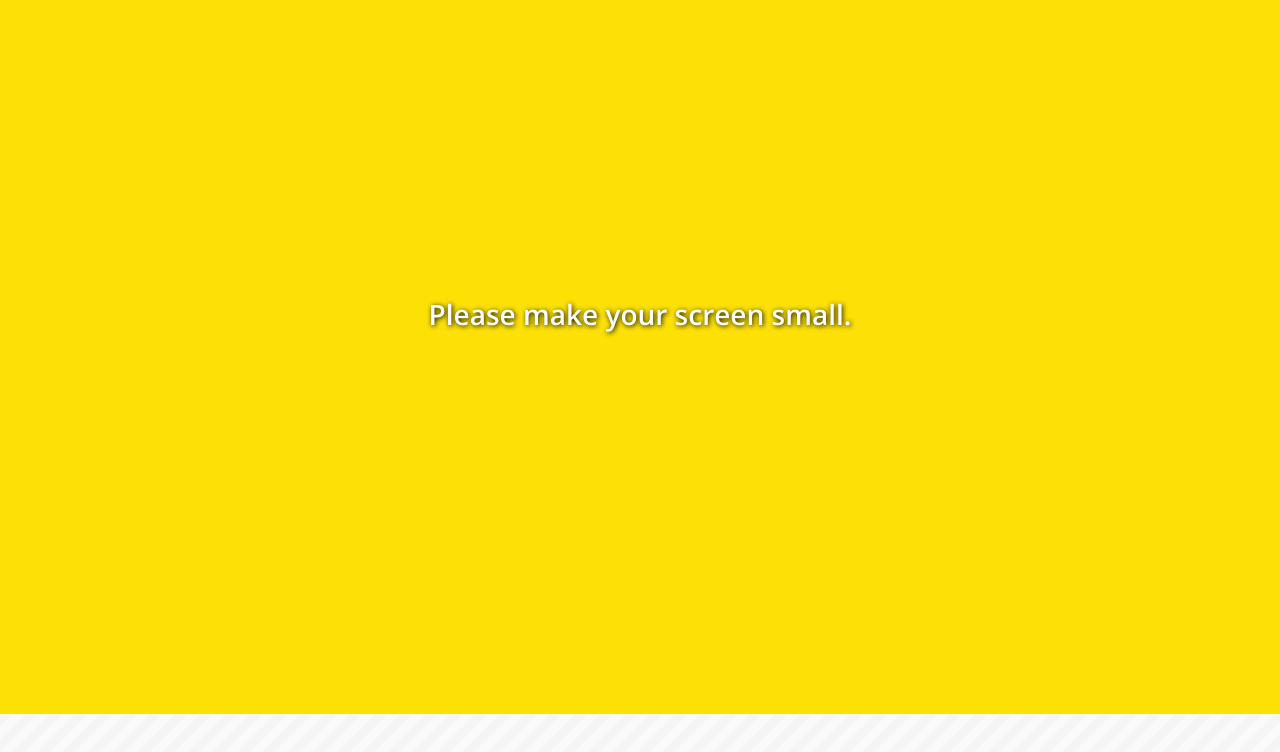
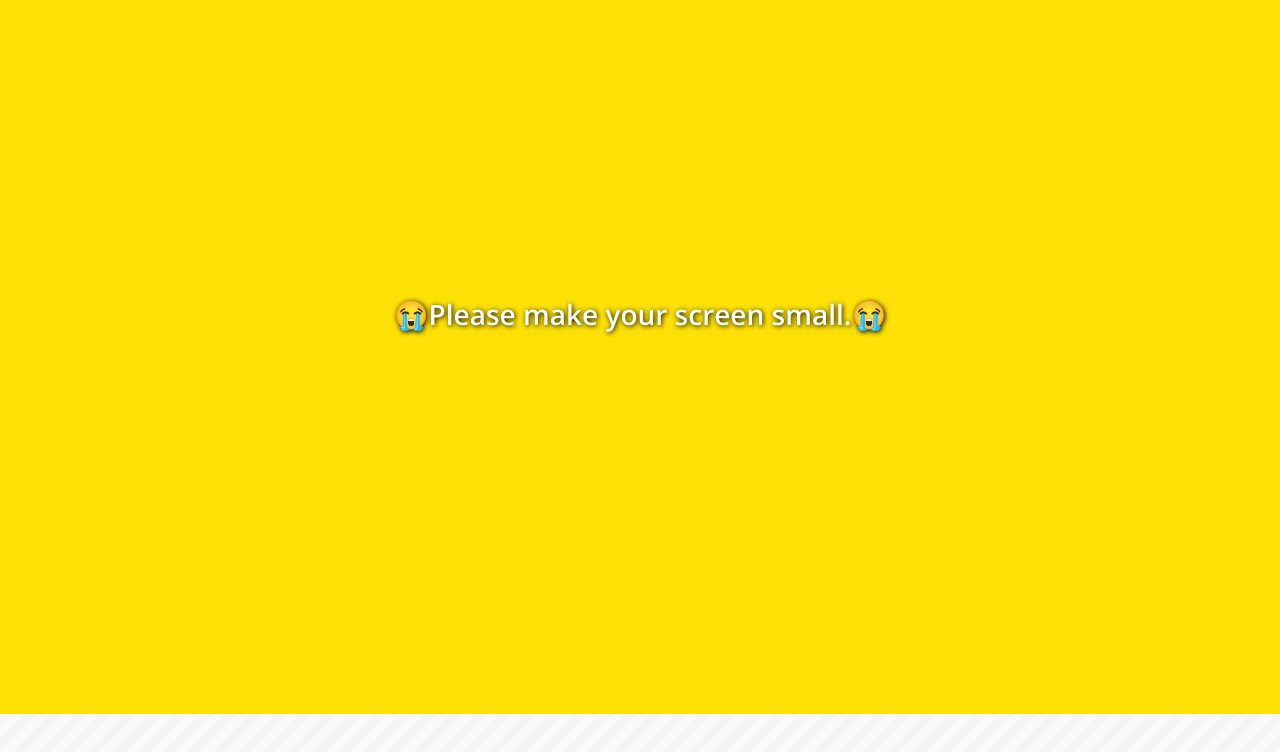
Before and after one commit to HUNNY-L/kakao_clone_v2.0, a plain HTML site: page chat.html in a window 1280 px wide. Shown: the part 86-838 px from the top of the page. Drawn offline with nearby package versions, Linux system fonts and the light colour scheme.

Commit message:
after branch publishing fixing

```diff
--- a/chat.html
+++ b/chat.html
@@ -109,6 +109,6 @@
         </span>
     </div>
 </div>
-<div class="bigScreen__text">Please make your screen small.</div>
+<div class="bigScreen__text">😭Please make your screen small.😭</div>
   </body>
 </html>
--- a/css/chat.css
+++ b/css/chat.css
@@ -207,6 +207,7 @@
   border-radius: 30px;
   font-size: 14px;
   font-weight: 400;
+  line-height: 1.5;
 }
 
 @keyframes incomingAnimation {
```
Also changed, not shown: find.html (+1 -1 lines), friends.html (+1 -1 lines), index.html (+1 -1 lines), more.html (+1 -1 lines), settings.html (+1 -1 lines).
